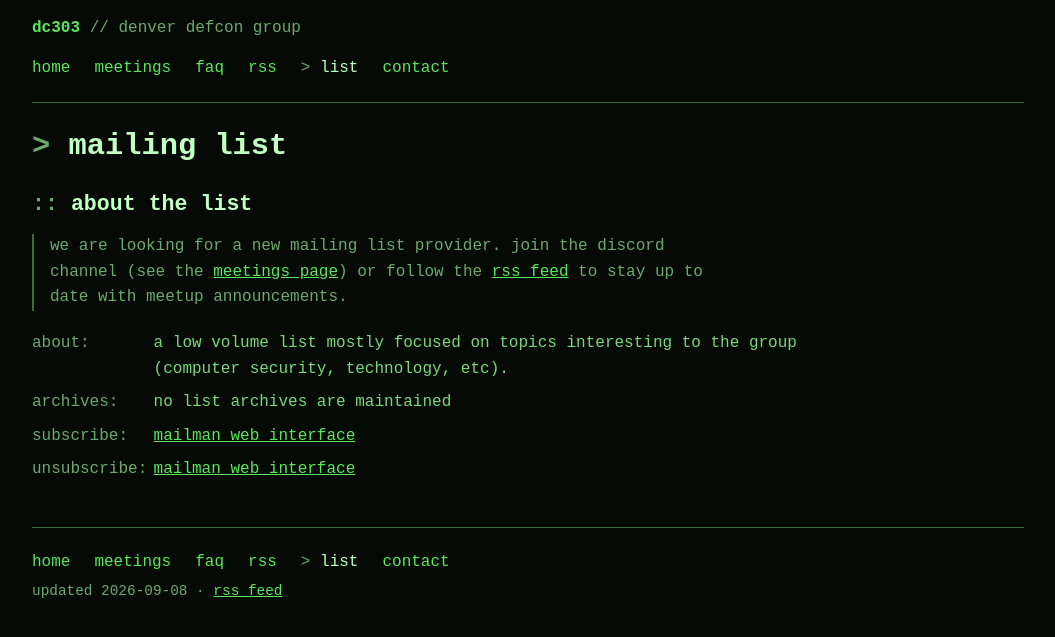
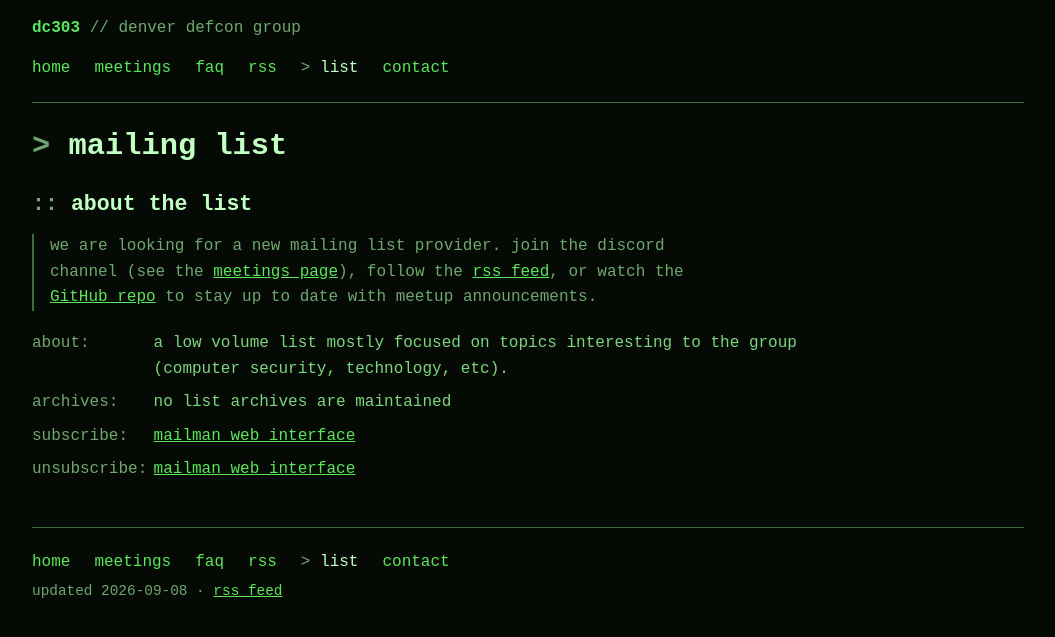
Before and after one commit to dc303-meetup/dc303-meetup.github.io, a Jekyll site: the page built from list.md, in a window 1280 px wide. Shown: the top 637 px of the page, without its empty margins (112-1167 px from the left). Built offline with Jekyll 4.4.1, drawn with Linux system fonts in a browser that asks for light colours.

Commit message:
Suggest the GitHub repo watch to get emails

```diff
--- a/list.md
+++ b/list.md
@@ -9,9 +9,10 @@ description: the dc303 mailing list
   <h2 id="list-heading" class="section__title">about the list</h2>
   <p class="notice">
     we are looking for a new mailing list provider. join the discord channel (see the
-    <a href="{{ '/meetings/' | relative_url }}">meetings page</a>) or follow the
-    <a href="{{ site.rss_path | relative_url }}">rss feed</a> to stay up to date with
-    meetup announcements.
+    <a href="{{ '/meetings/' | relative_url }}">meetings page</a>), follow the
+    <a href="{{ site.rss_path | relative_url }}">rss feed</a>, or watch the
+    <a href="https://github.com/dc303-meetup/dc303-meetup.github.io/">GitHub repo</a>
+    to stay up to date with meetup announcements.
   </p>
   <dl class="facts">
     <div class="facts__row">
```
